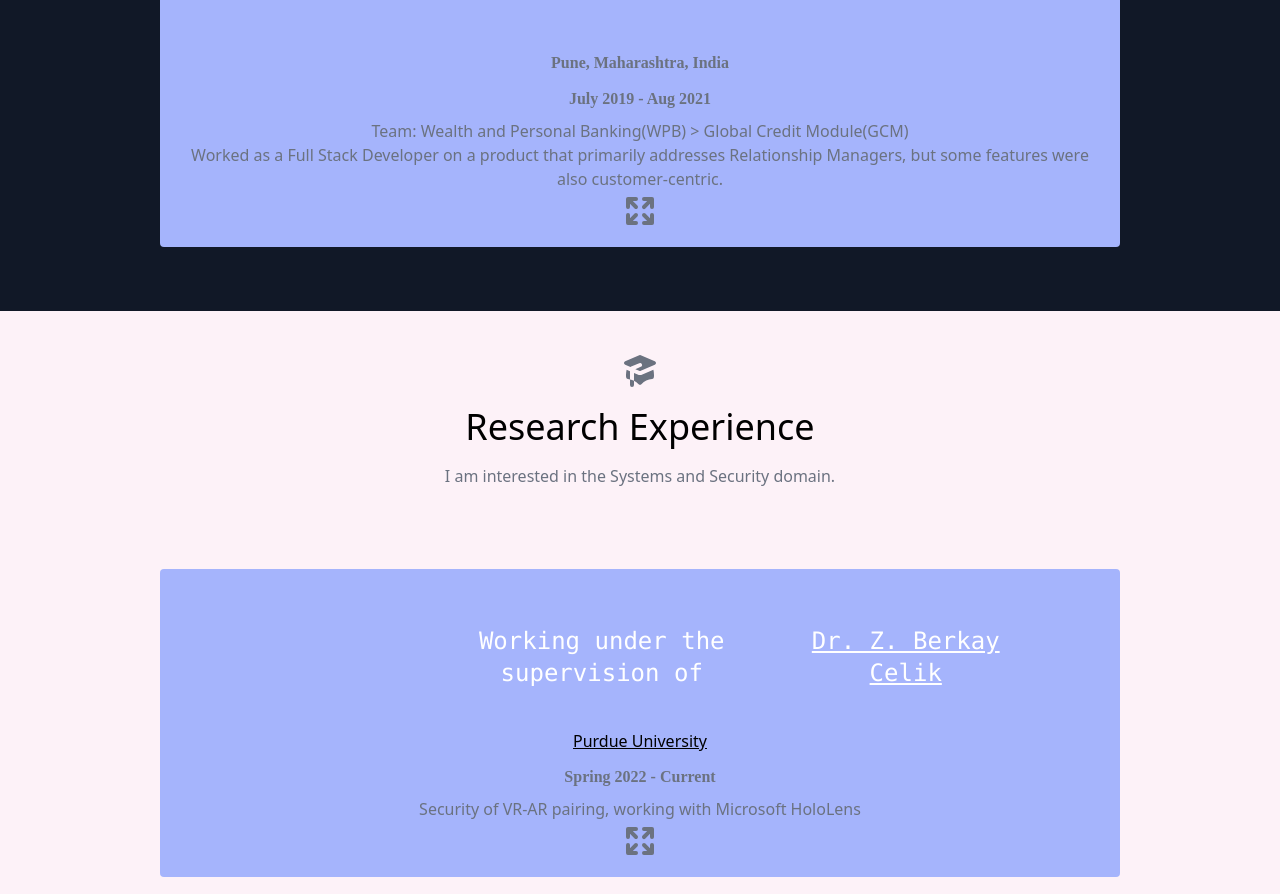
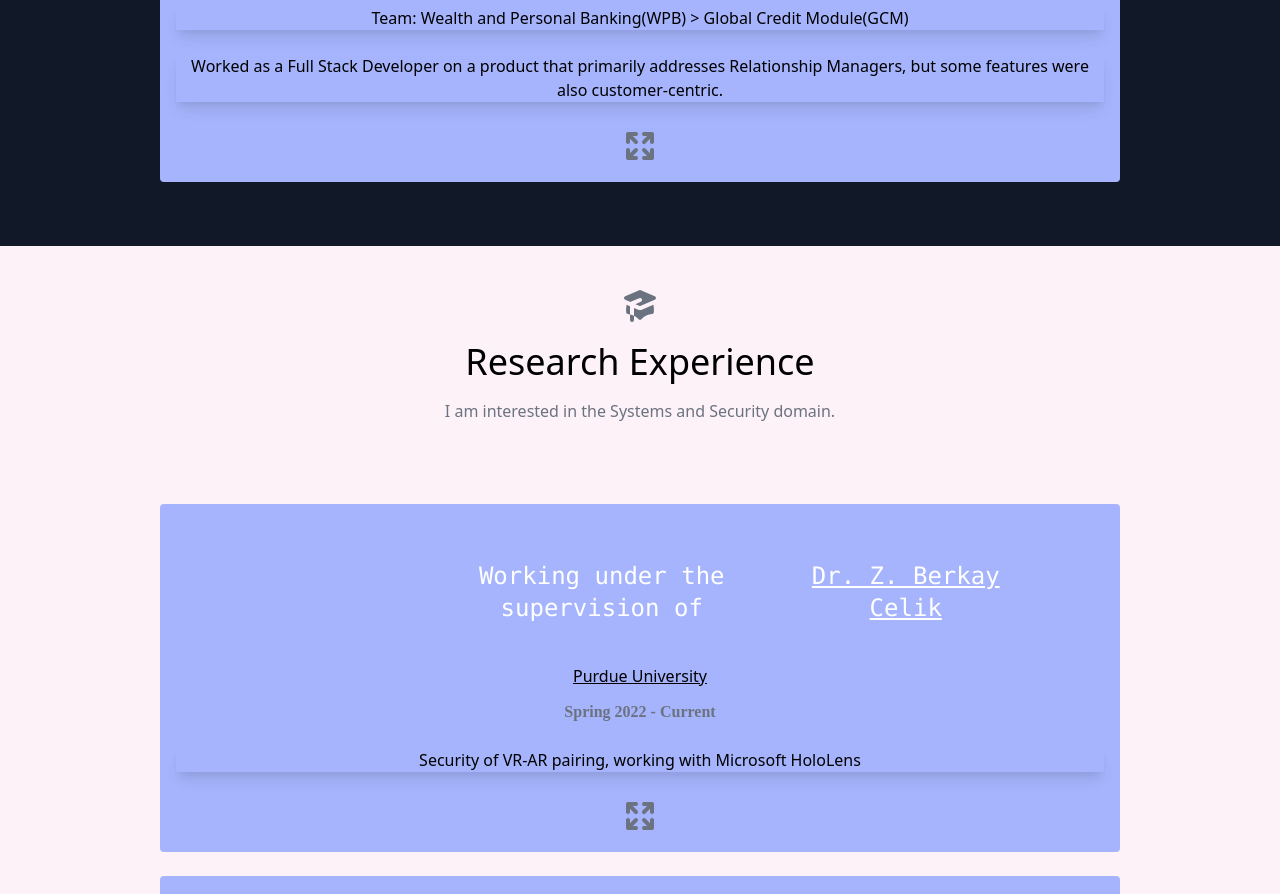
Before and after one commit to chandms/chandms.portfolio, a React (Create React App) app: page / in a window 1280 px wide. Shown: the part 1903-2797 px from the top of the page. Built offline with nearby package versions, Linux system fonts and the light colour scheme.

Commit message:
changing the contact form

```diff
--- a/package.json
+++ b/package.json
@@ -8,6 +8,7 @@
     "@heroicons/react": "^1.0.1",
     "bezier-easing": "^2.1.0",
     "bootstrap": "^5.2.3",
+    "emailjs-com": "^3.2.0",
     "react": "^17.0.2",
     "react-bootstrap": "^1.0.1",
     "react-collapsible": "^2.10.0",
--- a/public/index.html
+++ b/public/index.html
@@ -27,13 +27,6 @@
     <title>My Portfolio</title>
   </head>
   <body>
-
-  <form name="test" netlify netlify-honeypot="bot-field" hidden>
-    <input type="text" name="name" />
-    <input type="email" name="email" />
-    <textarea name="message"></textarea>
-  </form>
-
     <noscript>You need to enable JavaScript to run this app.</noscript>
     <div id="root"></div>
     <!--
--- a/src/components/Contact.js
+++ b/src/components/Contact.js
@@ -1,27 +1,25 @@
 import React from "react";
+import emailjs from 'emailjs-com';
 
 export default function Contact() {
+  // eslint-disable-next-line
   const [name, setName] = React.useState("");
+  // eslint-disable-next-line
   const [email, setEmail] = React.useState("");
+  // eslint-disable-next-line
   const [message, setMessage] = React.useState("");
-
-  function encode(data) {
-    return Object.keys(data)
-      .map(
-        (key) => encodeURIComponent(key) + "=" + encodeURIComponent(data[key])
-      )
-      .join("&");
-  }
 
   function handleSubmit(e) {
     e.preventDefault();
-    fetch("/", {
-      method: "POST",
-      headers: { "Content-Type": "application/x-www-form-urlencoded" },
-      body: encode({ "form-name": "test", name, email, message }),
-    })
-      .then(() => alert("Message sent!"))
-      .catch((error) => alert(error));
+
+    emailjs.sendForm('service_vga1zef', 'template_a6xw1fv', e.target, 'fIH415Mggf_Q2FylC')
+      .then((result) => {
+          console.log(result.text);
+
+      }, (error) => {
+          console.log(error.text);
+      });
+
   }
 
   return (
@@ -66,7 +64,6 @@ export default function Contact() {
           </div>
         </div>
         <form
-          netlify
           name="test"
           onSubmit={handleSubmit}
           className="lg:w-1/3 md:w-1/2 flex flex-col md:ml-auto w-full md:py-8 mt-8 md:mt-0">
--- a/src/components/CustCard.js
+++ b/src/components/CustCard.js
@@ -1,63 +1,31 @@
 import React from "react";
-
-/**
- * NOTES:
- * - On styling:
- * For this test I moved the styles to styles.css.
- * - On conditional rendering:
- * The conditional statement that checks whether or not to display an image
- * exists within the 'CardImage' function. Used in the component as:
- * <CardImage />
- * - On default props:
- * I have no idea whether this approach of handling defaults is the right/best one.
- * Next step would be to try variations on setting defaults.
- */
-
-/*
-1. Card Class
-2. Defaults
-*/
-
-// 1. Card Class /////////////////////////////////////////////
-// function CardImage(props) {
-//   const isImageURL = props.image;
-//   // If an image was passed:
-//   if (isImageURL) {
-//     return (
-//       <div className="styleImage">
-//         <img
-//           style={{ width: props.width + "px", marginTop: "-8%" }}
-//           src={props.image}
-//           alt="Seattle"
-//         />
-//       </div>
-//     );
-//   }
-//   return null;
-// }
 
 function CardContent(props) {
 
   return (
-    <div className="styleCardContent">
-      <p className="styleCardTitle">Tech Stack: {props.tech}</p>
-      <p className="styleCardTitle">Tools: </p>
-      <ul className="list-disc">
+    <div className="shadow-lg shadow-indigo-500/50">
+      <p className="bg-indigo-500 shadow-lg shadow-indigo-500/50">Tech Stack:</p>
+      <p className="">{props.tech}</p>
+      <p className="bg-indigo-500 shadow-lg shadow-indigo-500/50">Tools: </p>
+      <ul className="list-none">
       {props.tools && props.tools.map(tool => {return (
-         <li key={tool} className="styleCardTitle">{tool}</li>
+         <li key={tool} className="italic font-medium mx-auto px-auto">{tool}</li>
       );})
       }
       </ul>
       <b>{
       props.tasks.length>0 ?
-      <p className="styleCardTitle">Tasks: </p>
+      <p className="bg-indigo-500 shadow-lg shadow-indigo-500/50">Tasks: </p>
       :
       <p></p>
         }
       </b>
       <ul className="list-disc">
       {props.tasks && props.tasks.map(task => {return (
-         <li key={task} className="styleCardTitle">{task}</li>
+        <div>
+         <li key={task} className="italic font-medium mx-auto px-auto">{task}</li>
+         <br></br>
+         </div>
       );})
       }
       </ul>
@@ -72,7 +40,6 @@ export default class CustCard extends React.Component {
     return (
       <div style={{ width: this.props.width + "px" }}>
         <div className="styleCard">
-          {/* <CardImage image={this.props.image} width={this.props.width} /> */}
           <CardContent
             tech={this.props.tech}
             tasks={this.props.tasks}
--- a/src/components/ResearchExp.js
+++ b/src/components/ResearchExp.js
@@ -18,8 +18,10 @@ function OutlineCollapse(props){
     <a href={props.location2_url} className="text-center mx-auto underline text-black hover:bg-indigo-400">{props.location2}</a>
 
     <p className="styleCardTitle">{props.date}</p>
-    <p className="styleDescription">{props.description}</p>
-    <p className="text-fuchsia-900">{props.goal}</p>
+    <br></br>
+    <p className="shadow-lg text-black">{props.description}</p>
+    <br></br>
+    <p className="shadow-lg text-black">{props.goal}</p>
 
     </div>
 
--- a/src/components/SWEexp.js
+++ b/src/components/SWEexp.js
@@ -22,8 +22,10 @@ function OutlineCollapse(props){
     </div>
     <p className="styleCardTitle">{props.location}</p>
     <p className="styleCardTitle">{props.date}</p>
-    <p className="styleDescription">{props.description}</p>
-    <p className="text-fuchsia-900">{props.goal}</p>
+    <br></br>
+    <p className="shadow-lg text-black">{props.description}</p>
+    <br></br>
+    <p className="shadow-lg text-black">{props.goal}</p>
 
     </div>
 
@@ -50,7 +52,7 @@ export default function Projects() {
         width={project.width} height={project.height}
         description={project.description} date={project.subtitle} location={project.location}
         goal={project.goal}/>
-
+        <br></br>
         <Collapsible trigger={<ArrowsExpandIcon className="w-10 h-10 mx-auto text-center hover:bg-indigo-700 rounded " />}>
         <CustCard
               tech={project.tech}
--- a/src/components/Slides.js
+++ b/src/components/Slides.js
@@ -13,15 +13,6 @@ export default function CarouselComponent() {
               <img src="./inst.png"  className="object-cover object-center rounded "  alt='pic2'/>
               </div>
               <div className="lg:max-w-lg lg:w-full md:w-1/2 w-5/6">
-                  <img src="./profile_pic.jpg" className="object-cover object-center rounded " alt='pic3'/>
-              </div>
-              <div className="lg:max-w-lg lg:w-full md:w-1/2 w-5/6">
-                  <img src="./pr1.jpeg" className="object-cover object-center rounded " alt='pic4'/>
-              </div>
-              <div className="lg:max-w-lg lg:w-full md:w-1/2 w-5/6">
-              <img src="./pr3.jpeg"  className="object-cover object-center rounded " alt='pic5'/>
-              </div>
-              <div className="lg:max-w-lg lg:w-full md:w-1/2 w-5/6">
               <img src="./hsbc.png"  className="object-cover object-center rounded " alt='pic6'/>
               </div>
               <div className="lg:max-w-lg lg:w-full md:w-1/2 w-5/6">
```
Also changed, not shown: 2 other files (tests, documents, lock files or other folders).
